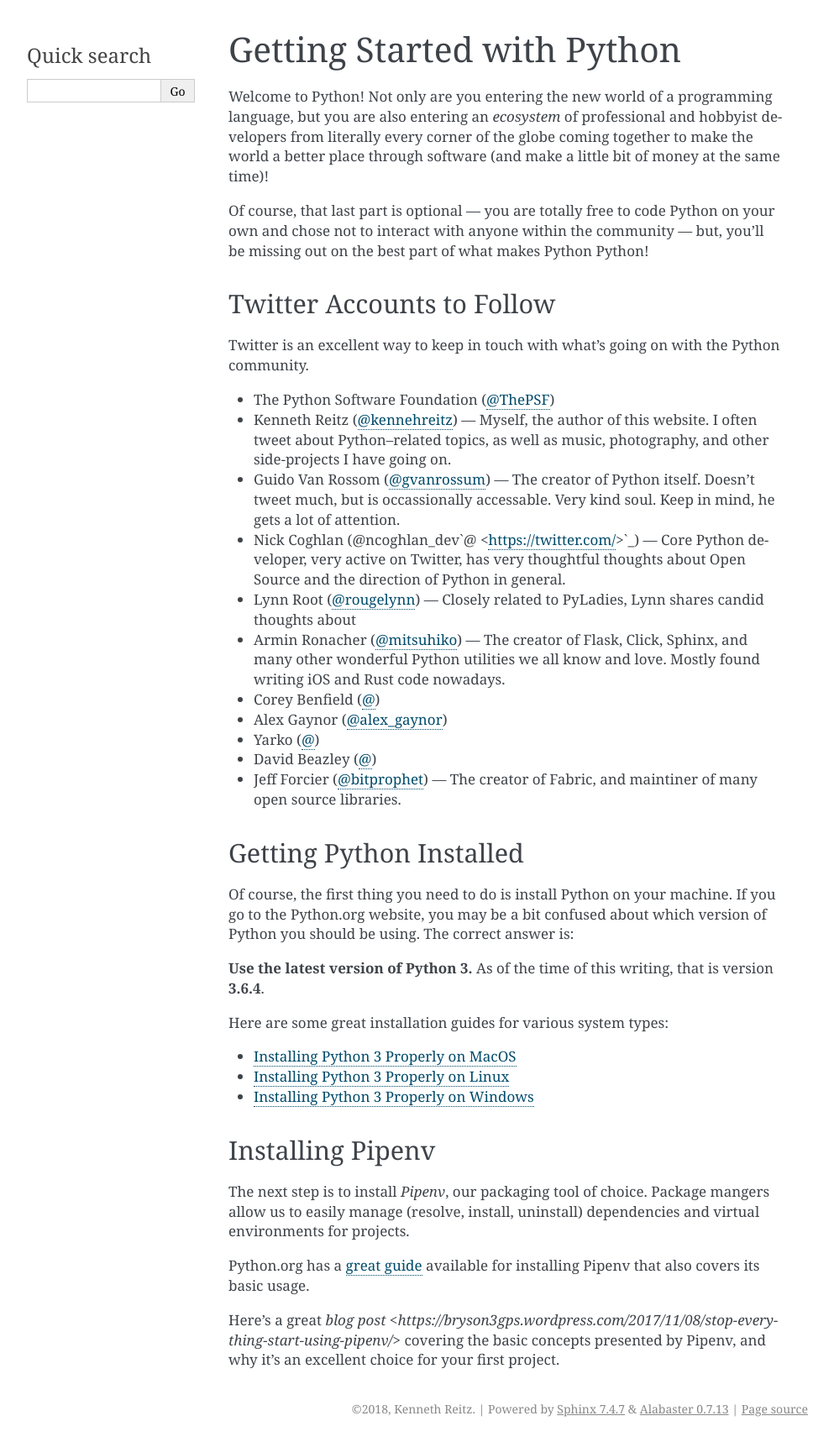
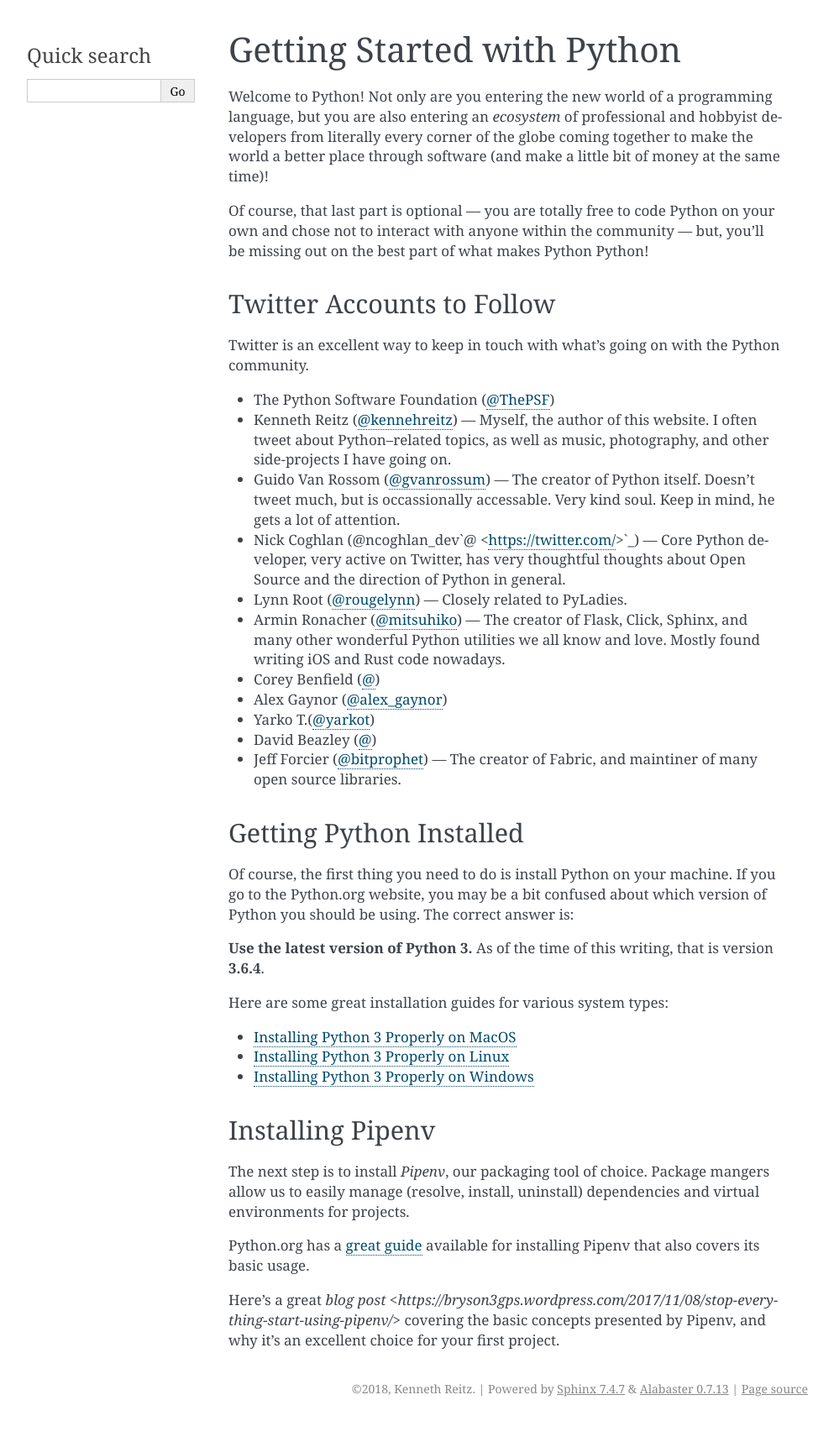
Before and after one commit to kennethreitz-archive/howtopython.org, a Sphinx documentation site: the page built from source/getting-started.rst, in a window 1280 px wide. Shown: the whole page at 84% size, without its empty margins (148-1141 px from the left). Built offline with Sphinx 7.4.7, drawn with Linux system fonts in a browser that asks for light colours; pages that are not in the unit, such as notebooks, are missing from menus; after the commit the page ends 1693 px from its top, so only the background shows below that.

Commit message:
simplify

```diff
--- a/source/getting-started.rst
+++ b/source/getting-started.rst
@@ -19,7 +19,7 @@
 
 - Nick Coghlan (@ncoghlan_dev`@ <https://twitter.com/>`_) — Core Python developer, very active on Twitter, has very thoughtful thoughts about Open Source and the direction of Python in general.
 
-- Lynn Root (`@rougelynn <https://twitter.com/rougelynn>`_) — Closely related to PyLadies, Lynn shares candid thoughts about
+- Lynn Root (`@rougelynn <https://twitter.com/rougelynn>`_) — Closely related to PyLadies.
 
 - Armin Ronacher (`@mitsuhiko <https://twitter.com/mitsuhiko>`_) — The creator of Flask, Click, Sphinx, and many other wonderful Python utilities we all know and love. Mostly found writing iOS and Rust code nowadays.
 
@@ -27,7 +27,7 @@
 
 - Alex Gaynor (`@alex_gaynor <https://twitter.com/alex_gaynor>`_)
 
-- Yarko (`@ <https://twitter.com/>`_)
+- Yarko T.(`@yarkot <https://twitter.com/yarkot>`_)
 
 - David Beazley (`@ <https://twitter.com/>`_)
 
```
